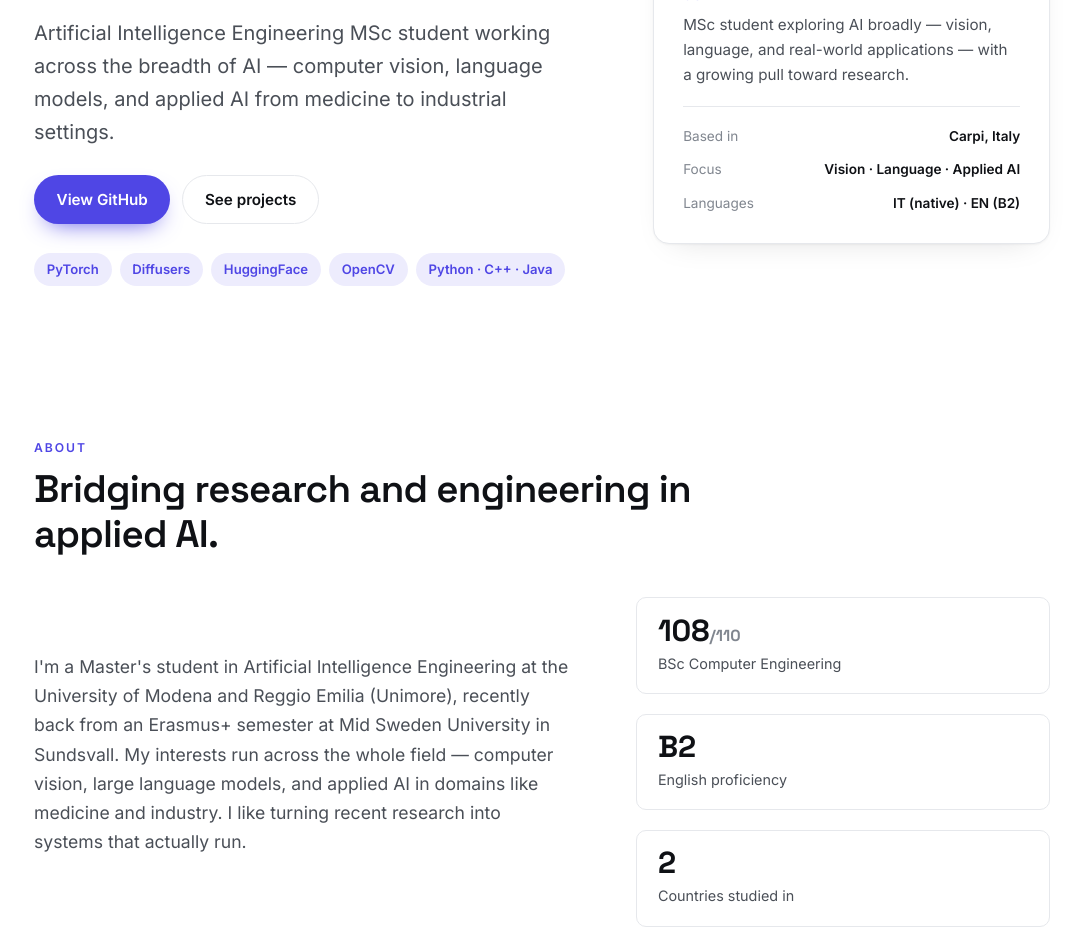
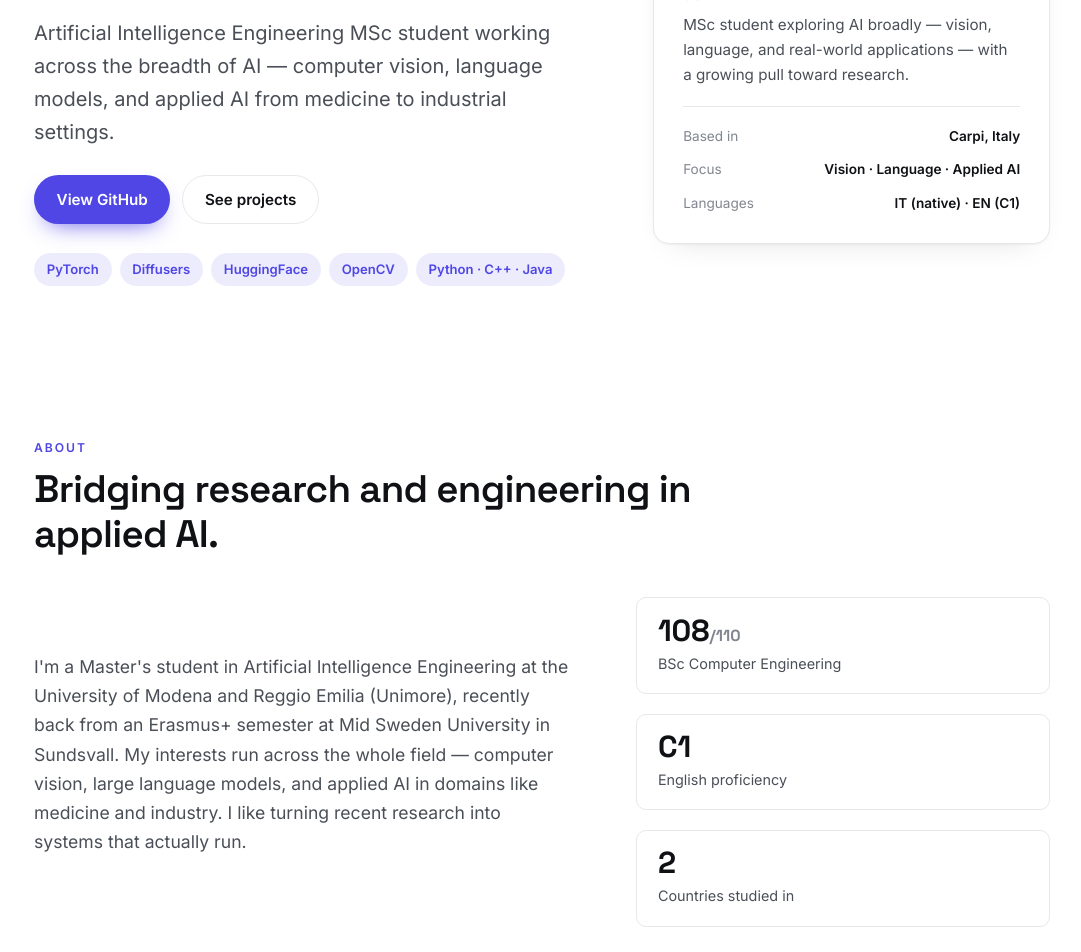
Before and after one commit to SaverioNapolitano/SaverioNapolitano.github.io, a Jekyll site: the page built from index.md, in a window 1280 px wide and 1400 px high. Shown: the part 351-1303 px from the top of the window, without its empty margins (98-1179 px from the left). Built offline with Jekyll 4.4.1, drawn with Linux system fonts in a browser that asks for light colours.

Commit message:
update English proficiency level from B2 to C1

```diff
--- a/index.md
+++ b/index.md
@@ -36,7 +36,7 @@ title: Home
       <dl class="card-facts">
         <div><dt>Based in</dt><dd>Carpi, Italy</dd></div>
         <div><dt>Focus</dt><dd>Vision · Language · Applied AI</dd></div>
-        <div><dt>Languages</dt><dd>IT (native) · EN (B2)</dd></div>
+        <div><dt>Languages</dt><dd>IT (native) · EN (C1)</dd></div>
       </dl>
     </aside>
   </div>
@@ -59,7 +59,7 @@ title: Home
       </p>
       <div class="stat-row reveal">
         <div class="stat"><span class="stat-num">108<span>/110</span></span><span class="stat-label">BSc Computer Engineering</span></div>
-        <div class="stat"><span class="stat-num">B2</span><span class="stat-label">English proficiency</span></div>
+        <div class="stat"><span class="stat-num">C1</span><span class="stat-label">English proficiency</span></div>
         <div class="stat"><span class="stat-num">2</span><span class="stat-label">Countries studied in</span></div>
       </div>
     </div>
```
